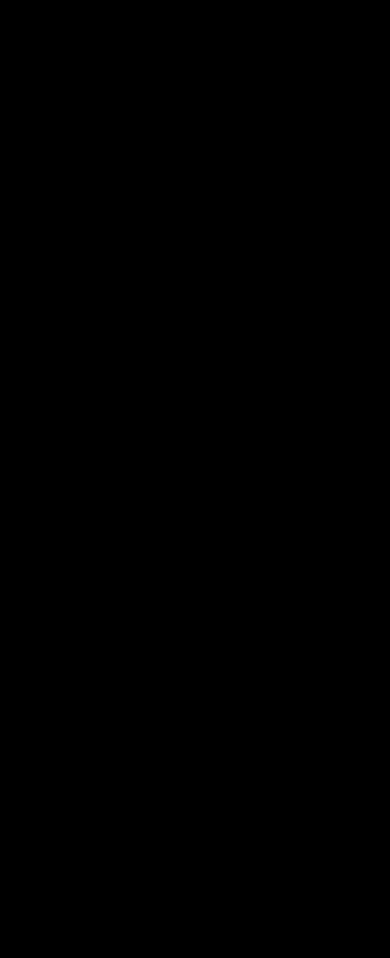
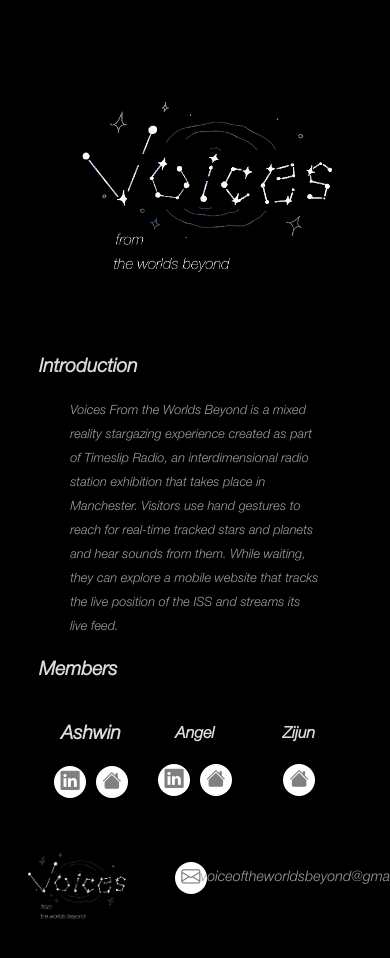
Before and after one commit to voice-of-the-worlds-beyond/voice, a plain HTML site: page index.html in a window 390 px wide. Before the commit the page ends 844 px from the top, so only its background shows below. Drawn offline with nearby package versions, Linux system fonts and the light colour scheme.

Commit message:
update home

```diff
--- a/css/index.css
+++ b/css/index.css
@@ -3,3 +3,59 @@
 body{
     background-color: black;
 }
+#introduction-block, #member-block, #contact-block{
+    width: 80%;
+    margin: 0 auto;
+}
+#member-block section{
+    width : 100%;
+}
+#introduction-text{
+    font-size: 1.2rem;
+    line-height: 1.2cm;
+}
+.links-block{
+    width: 80%;
+    height: 2rem;
+}
+.links-block a{
+    margin: 0 1rem;
+}
+
+.bi{
+    color: gray;
+    /*padding-left: 0.5rem;
+    padding-right: 0.5rem;*/
+    font-size: 2rem;
+    margin:auto;
+}
+.icondot{
+    z-index: -1;
+    position: absolute;
+    width: 3.1rem;
+    height: 3.1rem;
+    border-radius: 100vw;
+    background-color: white;
+}
+
+footer{
+    height: 10rem;
+}
+
+@media (max-width: 768px) {
+    #introduction-text{
+        width: 80%;
+        font-size: 0.8rem;
+        line-height: 1.5rem;
+    }
+    .bi{
+        font-size: 1.2rem;
+    }
+    .icondot{
+        width: 2rem;
+        height: 2rem;
+    }
+    .links-block a{
+        margin: 0 0.7rem;
+    }
+}
--- a/css/main.css
+++ b/css/main.css
@@ -2,6 +2,11 @@ html {
     overflow: -moz-hidden-unscrollable;
     /*cursor: url('../image/png/mouse-31.png'), auto;*/
     height: 100%;
+}
+
+@font-face {
+    font-family: titlefont;
+    src: url("font/HelveticaNeueLightItalic.otf") format("opentype");
 }
 
 body::-webkit-scrollbar {
@@ -24,13 +29,12 @@ body {
 }
 
 p, a , pre {
-    color: rgb(110, 89, 62);
+    color: rgb(161, 161, 161);
     font-size: 0.9rem;
     margin:0 auto;
-
+    font-family: "titlefont", "Microsoft JhengHei";
     white-space: pre-wrap;
     word-wrap: break-word;
-    font-family:"LiSong Pro";
     direction: ltr;
 }
 
@@ -41,18 +45,22 @@ p, a , pre {
 .title{
     font-family:"titlefont", "Microsoft JhengHei";
 }
-.subtitle{
+.subtitle, .subtitle2{
     font-family: "titlefont", "Microsoft JhengHei";
     line-height: 2rem;
-    font-size: 1.2rem;
-}
-.black .subsubtitle{
+    font-size: 3rem;
     color:rgb(221, 221, 221);
 }
-.subsubtitle, .subsubtitle a{
-    font-family: "titlefont", "Microsoft JhengHei";
-    color:rgb(154, 153, 131);
-    font-size: 0.7rem;
+.subtitle2{
+    font-size: 1.5rem;
+}
+@media (max-width: 768px) {
+    .subtitle{
+        font-size: 1.2rem;
+    }
+    .subtitle2{
+        font-size: 1rem;
+    }
 }
 
 .underline{
@@ -68,10 +76,6 @@ p, a , pre {
     background-repeat:repeat-x;
 }
 
-@font-face {
-    font-family: titlefont;
-    src: url("font/03HomuraM-SemiLight-2.otf") format("opentype");
-}
 
 a,a:hover,a:active,a:visited,a:link,a:focus{
     -webkit-tap-highlight-color: transparent;
@@ -92,6 +96,8 @@ a,a:hover,a:active,a:visited,a:link,a:focus{
 
 .maincontent{
     visibility: hidden;
+    width:100vw;
+    overflow-x: hidden;
 }
 
 .centerparent-flex, .centerparent-grid{
@@ -110,3 +116,14 @@ a,a:hover,a:active,a:visited,a:link,a:focus{
 .link{
     cursor:pointer;
 }
+
+#loading{
+    position: fixed;
+    width:100vw;
+    width:100dvw;
+    height:100vh;
+    height:100dvh;
+    z-index: 9999999;
+    opacity: 1;
+    transition: opacity 1s cubic-bezier(0.1, 0.1, 0.3, 0.8) 1s;
+}
--- a/index.html
+++ b/index.html
@@ -1,6 +1,7 @@
 <!DOCTYPE html>
 <html lang="en">
 	<head >
+		<link rel="stylesheet" href="https://cdn.jsdelivr.net/npm/bootstrap-icons@1.11.3/font/bootstrap-icons.min.css">
 		<script src="https://cdnjs.cloudflare.com/ajax/libs/jquery/3.3.1/jquery.min.js"></script>
 		<script>
 			$('head').append('<script src="js/config.js?ver='+ new Date().getTime() + '"><' + '/script>');
@@ -18,12 +19,66 @@
 
 		<div class="content centerparent">
 			<div id="icon" class = "centerparent-flex">
-					<div id = "icon"></div>
+					<img src="image/video/Logo.gif" style="width: 50%; min-width: 400px;">
 			</div>
-			<div id="dividing-div" class = "dividing-line"></div>
-			<div class="processing">
-				<!--<canvas data-processing-sources="sockets/Brownian_Motion.pde sockets/ArrayQueue.pde" class="processing"></canvas>-->
-			</div>
+			<section id="introduction-block">
+				<h2 class="subtitle">Introduction</h2>
+				<p id="introduction-text">Voices From the Worlds Beyond is a mixed reality stargazing experience created as part of Timeslip Radio, an interdimensional radio station exhibition that takes place in Manchester. Visitors use hand gestures to reach for real-time tracked stars and planets and hear sounds from them. While waiting, they can explore a mobile website that tracks the live position of the ISS and streams its live feed.</p>
+			</section>
+
+			<section id="member-block">
+				<h2 class="subtitle">Members</h2>
+				<div id="members" class="centerparent-flex">
+					<section>
+						<h2 class="subtitle">Ashwin</h2>
+						<section class="links-block centerparent-flex">
+							<a href="https://www.linkedin.com/in/ashwinfulfagar/" target="_blank" class="centerparent-flex">
+								<span class="icondot"></span>
+								<i class="bi bi-linkedin"></i>
+							</a>
+							<a href="https://ashwinfulfagar.framer.website/" target="_blank" class="centerparent-flex">
+								<span class="icondot"></span>
+								<i class="bi bi-house-fill"></i>
+							</a>
+						</section>
+					</section>
+					<section>
+						<h2 class="subtitle2">Angel</h2>
+						<section class="links-block centerparent-flex">
+							<a href="https://www.linkedin.com/in/yu-tung-wu-395b0a2ba/overlay/contact-info/" target="_blank" class="centerparent-flex">
+								<span class="icondot"></span>
+								<i class="bi bi-linkedin"></i>
+							</a>
+							<a href="https://wty262690.github.io/portfolio/" target="_blank" class="centerparent-flex">
+								<span class="icondot"></span>
+								<i class="bi bi-house-fill"></i>
+							</a>
+						</section>
+					</section>
+					<section>
+						<h2 class="subtitle2">Zijun</h2>
+						<section class="links-block centerparent-flex">
+							<a href="https://sites.google.com/view/wzjoporfolio/home_porfolio" target="_blank" class="centerparent-flex">
+								<span class="icondot"></span>
+								<i class="bi bi-house-fill"></i>
+							</a>
+						</section>
+					</section>
+				</div>
+			</section>
+
+			<footer class="centerparent-flex">
+				<div id="contact-block" class="centerparent-flex">
+					<img src="image/video/Logo.gif" style="width: 50%; padding: 10%">
+					<a href="mailto:voiceoftheworldsbeyond@gmail.com" class="centerparent-flex">
+						<div class="centerparent-flex">
+							<span class="icondot"></span>
+							<i class="bi bi-envelope"></i>
+						</div>
+						<p>voiceoftheworldsbeyond@gmail.com</p>
+					</a>
+				</div>
+			</footer>
 		</div>
 		</div>
 	</body>
--- a/js/loading.js
+++ b/js/loading.js
@@ -2,13 +2,13 @@ function endloading()
 {
     $(".maincontent").css("visibility","visible");
     var objLoading = document.getElementById("loading");
-    objLoading.style.opacity = "0";
+    //objLoading.style.opacity = "0";
     setTimeout(() => {
         if (objLoading != null)
         {
             objLoading.style.display = "none";
         }
-    }, "3000");
+    }, "2100");
 }
 
 
```
Also changed, not shown: css/font/HelveticaNeueLightItalic.otf (added), image/video/Logo.gif (added).
